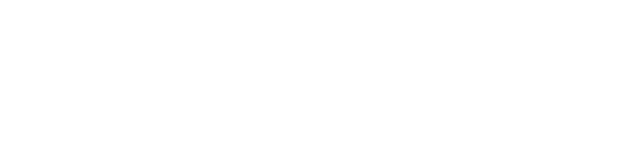
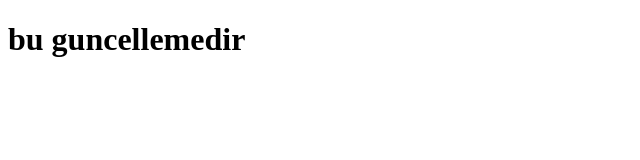
Before and after one commit to Alpersahin11/alper-hoca, a plain HTML site: page index.html in a window 1280 px wide. Shown: the whole page, without its empty margins (0-640 px from the left). Drawn offline with Linux system fonts and the light colour scheme.

Commit message:
ilk guncelleme

```diff
--- a/index.html
+++ b/index.html
@@ -6,6 +6,6 @@
     <title>Document</title>
 </head>
 <body>
-
+    <h1>bu guncellemedir</h1>
 </body>
 </html>
```
